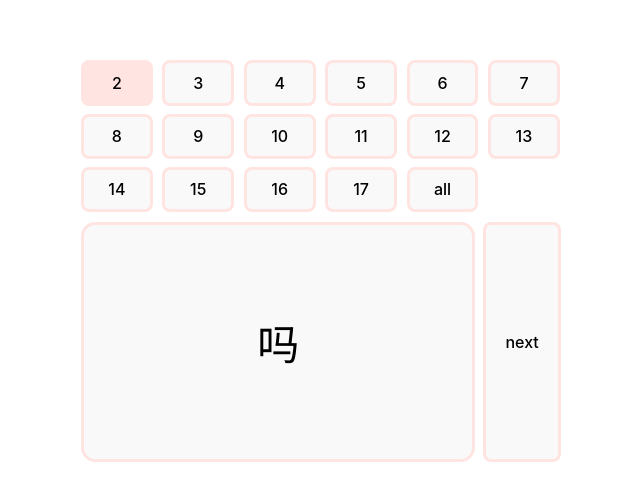
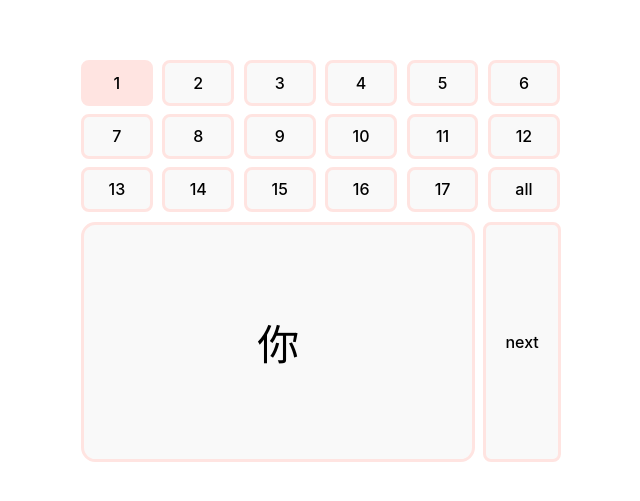
Before and after one commit to gwannemacher/chinese-study, a React (Vite) app: page / in a window 1280 px wide. Shown: the part 139-640 px from the top of the page, without its empty margins (319-959 px from the left). Built offline with nearby package versions, Linux system fonts and the light colour scheme.

Commit message:
lesson1: add lesson 1

```diff
--- /dev/null
+++ b/src/data/lesson1.ts
@@ -0,0 +1,26 @@
+import { Lesson } from "../types/lesson";
+
+export const Lesson1: Lesson = {
+    chapter: 1,
+    characters: [
+        { hanzi: '你', pinyin: 'nǐ', definition: 'you' },
+        { hanzi: '好', pinyin: 'hǎo', definition: 'well; good' },
+        { hanzi: '您', pinyin: 'nín', definition: 'you (polite)' },
+        { hanzi: '你们', pinyin: 'nǐmen', definition: 'you (plural)' },
+        { hanzi: '老师', pinyin: 'láoshī', definition: 'teacher' },
+        { hanzi: '谢谢', pinyin: 'xièxie', definition: 'to thank' },
+        { hanzi: '不', pinyin: 'bù', definition: 'not' },
+        { hanzi: '客气', pinyin: 'kèqi', definition: 'polite; courteous' },
+        { hanzi: '不客气', pinyin: 'bú kèqi', definition: `Don't mention it; You're welcome` },
+        { hanzi: '对不起', pinyin: 'duìbuqǐ', definition: 'I am sorry.' },
+        { hanzi: '没关系', pinyin: 'méi guānxi', definition: `Don't mention it.` },
+        { hanzi: '再见', pinyin: 'zàijiàn', definition: 'good-bye' },
+        { hanzi: '请', pinyin: 'qǐng', definition: 'please' },
+        { hanzi: '进', pinyin: 'jìn', definition: 'to enter' },
+        { hanzi: '坐', pinyin: 'zuò', definition: 'to sit' },
+        { hanzi: '听', pinyin: 'tīng', definition: 'to listen' },
+        { hanzi: '说', pinyin: 'shuō', definition: 'to say' },
+        { hanzi: '读', pinyin: 'dú', definition: 'to read' },
+        { hanzi: '写', pinyin: 'xiě', definition: 'to write' }
+    ]
+};
--- a/src/data/lessons.ts
+++ b/src/data/lessons.ts
@@ -1,4 +1,5 @@
 import { Lesson } from "../types/lesson";
+import { Lesson1 } from "./lesson1";
 import { Lesson10 } from "./lesson10";
 import { Lesson11 } from "./lesson11";
 import { Lesson12 } from "./lesson12";
@@ -19,6 +20,7 @@ import { Lesson9 } from "./lesson9";
 const AllLessons: Lesson = {
     chapter: 'all',
     characters: [
+        ...Lesson1.characters,
         ...Lesson2.characters,
         ...Lesson3.characters,
         ...Lesson4.characters,
@@ -39,6 +41,7 @@ const AllLessons: Lesson = {
 };
 
 export const Lessons: Lesson[] = [
+    Lesson1,
     Lesson2,
     Lesson3,
     Lesson4,
```
